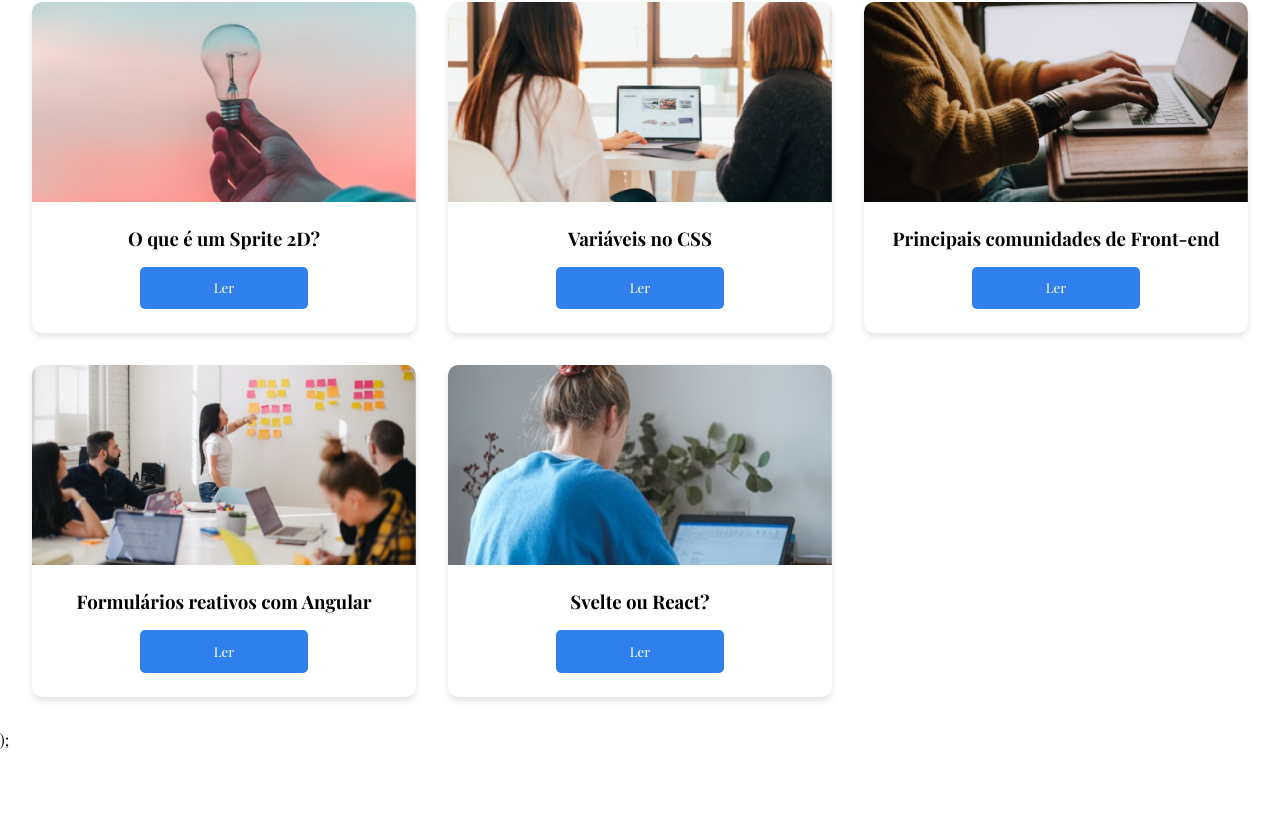
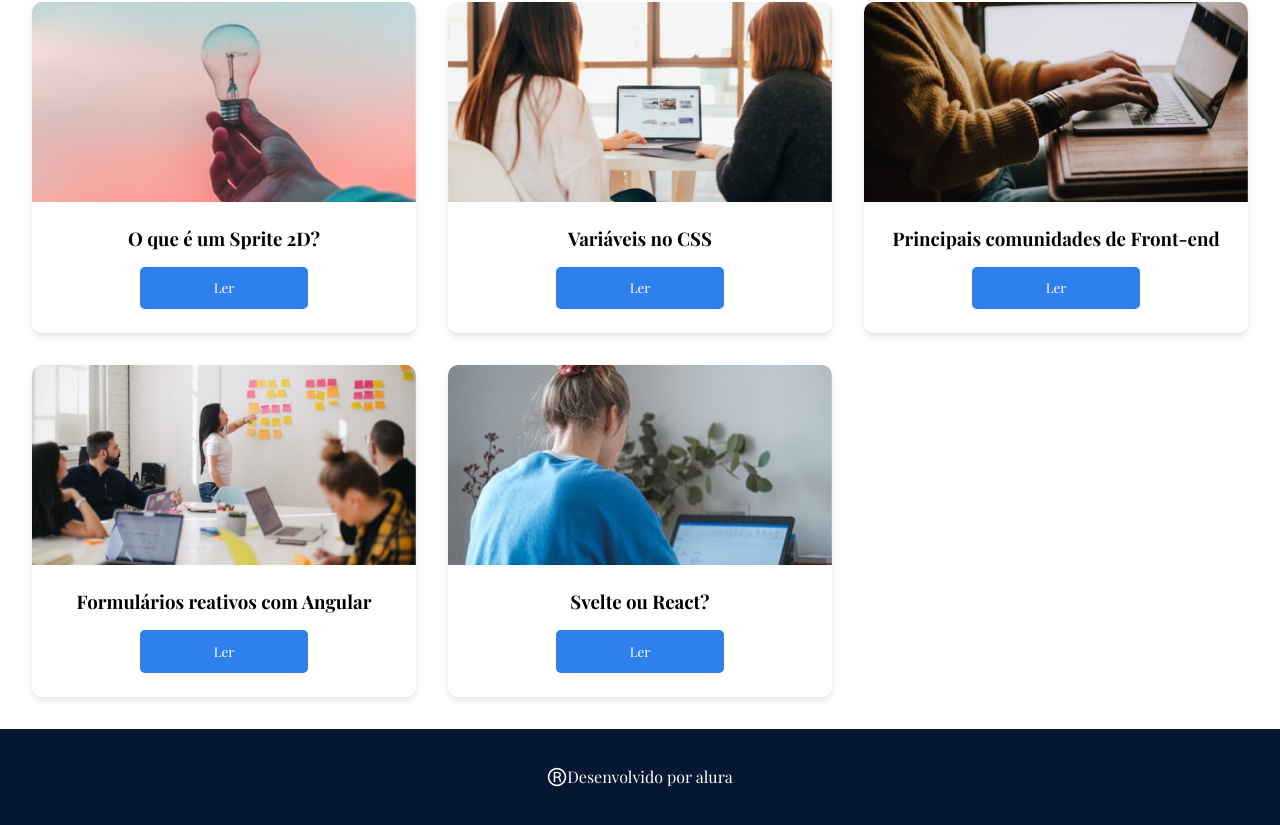
Before and after one commit to danielcoosta1/ola-mundo, a React (Create React App) app: page / in a window 1280 px wide. Shown: the part 837-1662 px from the top of the page. Before the commit the page ends 1587 px from the top, so only its background shows below. Built offline with nearby package versions, Linux system fonts and the light colour scheme; a web font is replaced by a local one.

Commit message:
Iniciando a estilização do footer e implementando nas paginas

```diff
--- /dev/null
+++ b/src/Components/Footer/index.jsx
@@ -0,0 +1,15 @@
+import marcaRegistrada from "../../assets/marca_registrada.svg";
+import { Footer, Conteiner, Img } from "./styles";
+
+const Rodape = () => {
+  return (
+    <Footer>
+      <Conteiner>
+        <Img src={marcaRegistrada} />
+        <p>Desenvolvido por alura</p>
+      </Conteiner>
+    </Footer>
+  );
+};
+
+export default Rodape;
--- /dev/null
+++ b/src/Components/Footer/styles.js
@@ -0,0 +1,28 @@
+import styled from "styled-components";
+
+
+const Footer= styled.footer`
+    width: 100vw;
+    min-height: 6rem;
+    background-color: #041833;
+    color: #FFFFFF;
+    display: flex;
+    align-items: center;
+    justify-content: center;
+
+`;
+
+const Conteiner = styled.div`
+display: flex;
+align-items: center;
+justify-content: center;
+
+`;
+
+const Img = styled.img`
+    width: 20px;
+    height: 20px;
+`;
+
+
+export {Footer,Conteiner, Img}
--- a/src/Pages/about/index.jsx
+++ b/src/Pages/about/index.jsx
@@ -1,11 +1,12 @@
 import Banner from "../../Components/Banner";
 import Menu from "../../Components/Menu";
-
+import Footer from "../../Components/Footer";
 const About = () => {
   return (
   <>
   <Menu />
   <Banner />
+  <Footer />
   </>
   );
 }
--- a/src/Pages/home/index.jsx
+++ b/src/Pages/home/index.jsx
@@ -2,12 +2,13 @@ import Menu from "../../Components/Menu";
 import Banner from "../../Components/Banner";
 import Card from "../../Components/Cards";
 import ArtigoExpandido from "../../Components/ArtigoExpandido";
+import Rodape from "../../Components/Footer";
 import { useState } from "react";
 import { useNavigate } from "react-router-dom";
 
 import { ConteinerCards, CardsGrid } from "./styles";
+import articles from "../../assets/json/posts.json";
 
-import articles from "../../assets/json/posts.json"
 const Home = () => {
   const [artigoSelecionado, setArtigoSelecionado] = useState(null);
   const [outrosArtigos, setOutrosArtigos] = useState([]);
@@ -17,12 +18,12 @@ const Home = () => {
     setArtigoSelecionado(artigo);
     const outros = articles.filter((artigo) => artigo.id !== id);
     setOutrosArtigos(outros);
-    }
+  };
 
   const handleClose = () => {
     setArtigoSelecionado(null);
     navigate("/");
-    }
+  };
   return (
     <>
       <Menu />
@@ -39,7 +40,6 @@ const Home = () => {
             <ArtigoExpandido artigo={artigoSelecionado} onClose={handleClose} />
             <h2>Outros artigos:</h2>
             <CardsGrid>
-
               {outrosArtigos.map((artigo) => (
                 <Card
                   key={artigo.id}
@@ -51,7 +51,7 @@ const Home = () => {
           </>
         )}
       </ConteinerCards>
-      );
+      <Rodape />
     </>
   );
 };
```
Also changed, not shown: src/Components/ArtigoExpandido/styles.js (+5 -11 lines). Lines whose indentation alone changed are shown as unchanged.
